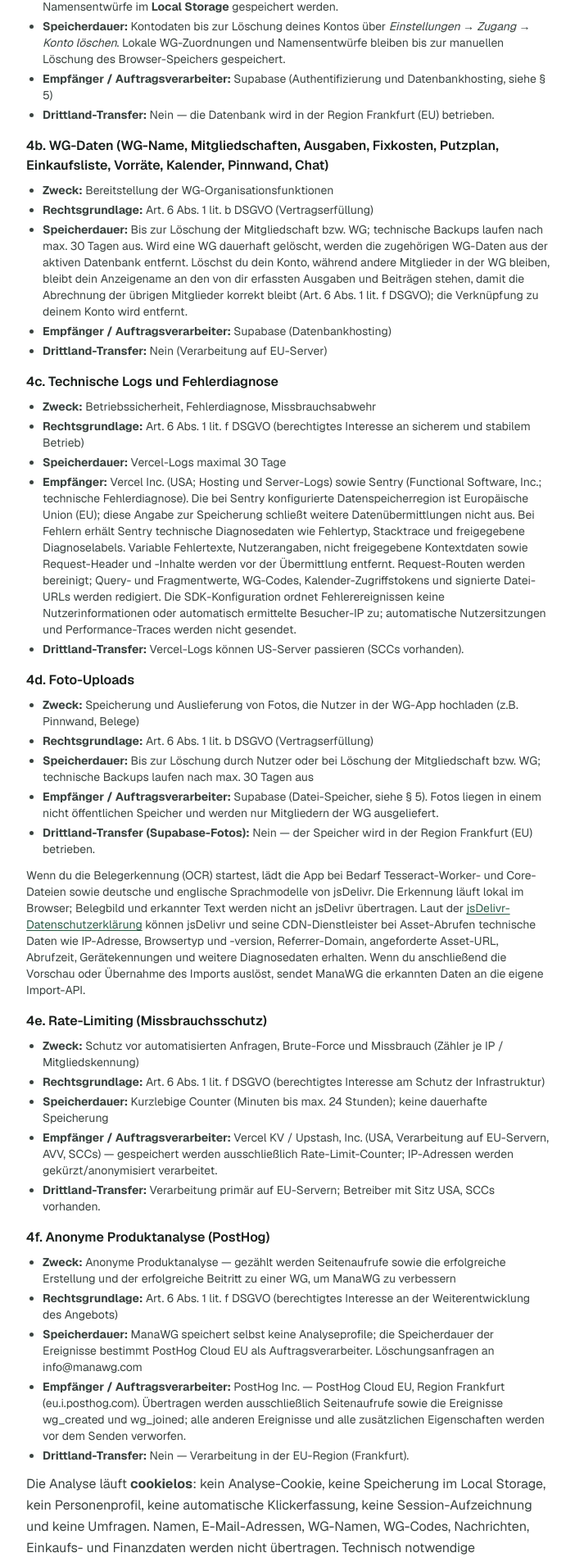
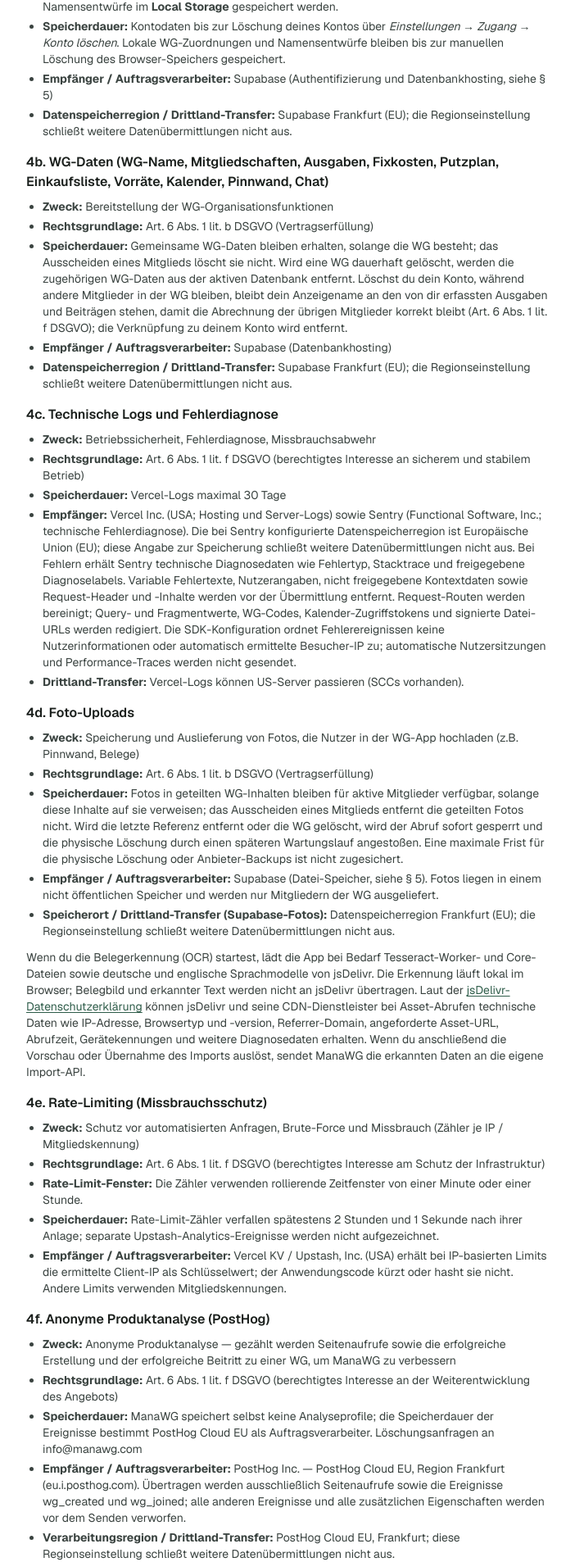
Before and after one commit to Abuarchiv/manawg-landing, a Next.js app: page /datenschutz in a window 1280 px wide. Shown: the part 896-2802 px from the top of the page at 82% size, without its empty margins (288-990 px from the left). Built offline with nearby package versions, Linux system fonts and the light colour scheme; no server answers.

Commit message:
docs(privacy): correct storage and rate-limit disclosure

```diff
--- a/src/app/datenschutz/page.tsx
+++ b/src/app/datenschutz/page.tsx
@@ -100,8 +100,8 @@
 								Datenbankhosting, siehe § 5)
 							</li>
 							<li>
-								<strong>Drittland-Transfer:</strong> Nein — die Datenbank wird in der Region
-								Frankfurt (EU) betrieben.
+								<strong>Datenspeicherregion / Drittland-Transfer:</strong> Supabase Frankfurt (EU);
+								die Regionseinstellung schließt weitere Datenübermittlungen nicht aus.
 							</li>
 						</ul>
 
@@ -117,19 +117,20 @@
 								<strong>Rechtsgrundlage:</strong> Art. 6 Abs. 1 lit. b DSGVO (Vertragserfüllung)
 							</li>
 							<li>
-								<strong>Speicherdauer:</strong> Bis zur Löschung der Mitgliedschaft bzw. WG;
-								technische Backups laufen nach max. 30 Tagen aus. Wird eine WG dauerhaft gelöscht,
-								werden die zugehörigen WG-Daten aus der aktiven Datenbank entfernt. Löschst du dein
-								Konto, während andere Mitglieder in der WG bleiben, bleibt dein Anzeigename an den
-								von dir erfassten Ausgaben und Beiträgen stehen, damit die Abrechnung der übrigen
-								Mitglieder korrekt bleibt (Art. 6 Abs. 1 lit. f DSGVO); die Verknüpfung zu deinem
-								Konto wird entfernt.
+								<strong>Speicherdauer:</strong> Gemeinsame WG-Daten bleiben erhalten, solange die WG
+								besteht; das Ausscheiden eines Mitglieds löscht sie nicht. Wird eine WG dauerhaft
+								gelöscht, werden die zugehörigen WG-Daten aus der aktiven Datenbank entfernt.
+								Löschst du dein Konto, während andere Mitglieder in der WG bleiben, bleibt dein
+								Anzeigename an den von dir erfassten Ausgaben und Beiträgen stehen, damit die
+								Abrechnung der übrigen Mitglieder korrekt bleibt (Art. 6 Abs. 1 lit. f DSGVO); die
+								Verknüpfung zu deinem Konto wird entfernt.
 							</li>
 							<li>
 								<strong>Empfänger / Auftragsverarbeiter:</strong> Supabase (Datenbankhosting)
 							</li>
 							<li>
-								<strong>Drittland-Transfer:</strong> Nein (Verarbeitung auf EU-Server)
+								<strong>Datenspeicherregion / Drittland-Transfer:</strong> Supabase Frankfurt (EU);
+								die Regionseinstellung schließt weitere Datenübermittlungen nicht aus.
 							</li>
 						</ul>
 
@@ -178,8 +179,12 @@
 								<strong>Rechtsgrundlage:</strong> Art. 6 Abs. 1 lit. b DSGVO (Vertragserfüllung)
 							</li>
 							<li>
-								<strong>Speicherdauer:</strong> Bis zur Löschung durch Nutzer oder bei Löschung der
-								Mitgliedschaft bzw. WG; technische Backups laufen nach max. 30 Tagen aus
+								<strong>Speicherdauer:</strong> Fotos in geteilten WG-Inhalten bleiben für aktive
+								Mitglieder verfügbar, solange diese Inhalte auf sie verweisen; das Ausscheiden eines
+								Mitglieds entfernt die geteilten Fotos nicht. Wird die letzte Referenz entfernt oder
+								die WG gelöscht, wird der Abruf sofort gesperrt und die physische Löschung durch
+								einen späteren Wartungslauf angestoßen. Eine maximale Frist für die physische
+								Löschung oder Anbieter-Backups ist nicht zugesichert.
 							</li>
 							<li>
 								<strong>Empfänger / Auftragsverarbeiter:</strong> Supabase (Datei-Speicher, siehe §
@@ -187,8 +192,9 @@
 								WG ausgeliefert.
 							</li>
 							<li>
-								<strong>Drittland-Transfer (Supabase-Fotos):</strong> Nein — der Speicher wird in
-								der Region Frankfurt (EU) betrieben.
+								<strong>Speicherort / Drittland-Transfer (Supabase-Fotos):</strong>{' '}
+								Datenspeicherregion Frankfurt (EU); die Regionseinstellung schließt weitere
+								Datenübermittlungen nicht aus.
 							</li>
 						</ul>
 
@@ -224,17 +230,19 @@
 								am Schutz der Infrastruktur)
 							</li>
 							<li>
-								<strong>Speicherdauer:</strong> Kurzlebige Counter (Minuten bis max. 24 Stunden);
-								keine dauerhafte Speicherung
+								<strong>Rate-Limit-Fenster:</strong> Die Zähler verwenden rollierende Zeitfenster
+								von einer Minute oder einer Stunde.
 							</li>
 							<li>
-								<strong>Empfänger / Auftragsverarbeiter:</strong> Vercel KV / Upstash, Inc. (USA,
-								Verarbeitung auf EU-Servern, AVV, SCCs) — gespeichert werden ausschließlich
-								Rate-Limit-Counter; IP-Adressen werden gekürzt/anonymisiert verarbeitet.
+								<strong>Speicherdauer:</strong> Rate-Limit-Zähler verfallen spätestens 2 Stunden und
+								1 Sekunde nach ihrer Anlage; separate Upstash-Analytics-Ereignisse werden nicht
+								aufgezeichnet.
 							</li>
 							<li>
-								<strong>Drittland-Transfer:</strong> Verarbeitung primär auf EU-Servern; Betreiber
-								mit Sitz USA, SCCs vorhanden.
+								<strong>Empfänger / Auftragsverarbeiter:</strong> Vercel KV / Upstash, Inc. (USA)
+								erhält bei IP-basierten Limits die ermittelte Client-IP als Schlüsselwert; der
+								Anwendungscode kürzt oder hasht sie nicht. Andere Limits verwenden
+								Mitgliedskennungen.
 							</li>
 						</ul>
 
@@ -263,8 +271,8 @@
 								zusätzlichen Eigenschaften werden vor dem Senden verworfen.
 							</li>
 							<li>
-								<strong>Drittland-Transfer:</strong> Nein — Verarbeitung in der EU-Region
-								(Frankfurt).
+								<strong>Verarbeitungsregion / Drittland-Transfer:</strong> PostHog Cloud EU,
+								Frankfurt; diese Regionseinstellung schließt weitere Datenübermittlungen nicht aus.
 							</li>
 						</ul>
 						<p className="mb-3">
@@ -328,7 +336,7 @@
 							</li>
 							<li>
 								<strong>Vercel KV / Upstash, Inc.</strong> (USA) — Redis-basiertes Rate-Limiting
-								(Counter pro IP/Kennung), Verarbeitung auf EU-Servern. AVV, SCCs vorhanden.
+								(Counter pro IP/Kennung, siehe 4e).
 							</li>
 							<li>
 								<strong>PostHog Inc.</strong> — Anonyme Produktanalyse über PostHog Cloud EU, Region
```
